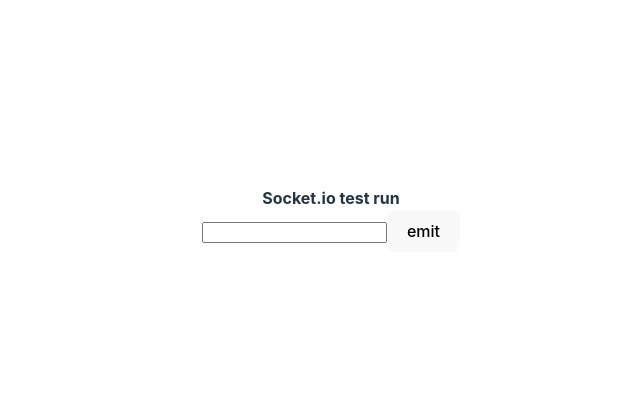
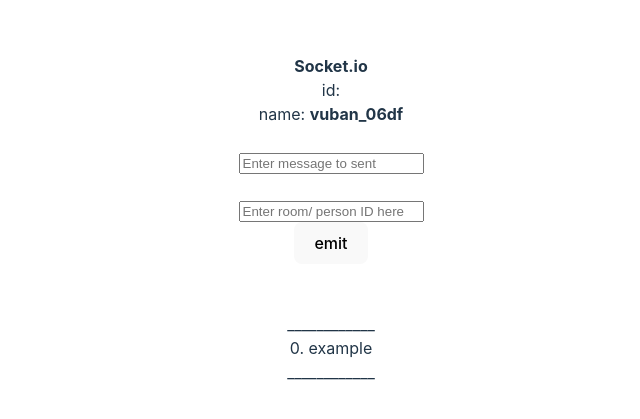
Before and after one commit to decipher-cs/sock-it-to-me, a React (Vite) app in the folder frontend/: page / in a window 1280 px wide. Shown: the part 181-600 px from the top of the page, without its empty margins (309-949 px from the left). Built offline with nearby package versions, Linux system fonts and the light colour scheme; no server answers.

Commit message:
added place to display messages

```diff
--- a/frontend/src/App.tsx
+++ b/frontend/src/App.tsx
@@ -16,6 +16,9 @@
     const username = useRef('vuban_' + randomChar)
     const users = useRef<User[]>([])
     const [custValue, setCustValue] = useState('')
+    const [socketID, setSocketID] = useState('')
+    const [message, setMessage] = useState(['example'])
+    const outMsg = useRef('')
 
     useEffect(() => {
         console.clear()
@@ -31,6 +34,7 @@
 
         socket.on('connect', () => {
             console.log('connection establishd on client-side with id:', socket.id)
+            setSocketID(socket.id)
         })
 
         socket.on('users', (users: User[]) => {
@@ -47,6 +51,7 @@
 
         socket.on('private message', ({ content, from }) => {
             console.log('message from user', from, ':::-->>', content)
+            setMessage(prev => prev.concat(content))
         })
 
         return () => {
@@ -57,17 +62,38 @@
     return (
         <>
             <div>
-                <b>Socket.io test run</b>
+                <b>Socket.io</b>
                 <br />
-                <input value={custValue} onChange={e => setCustValue(e.target.value)} />
+                id: <b>{socketID}</b>
+                <br />
+                name: <b>{username.current}</b>
+                <br />
+                <br />
+                <input onChange={e => (outMsg.current = e.target.value)} placeholder='Enter message to sent' />
+                <br />
+                <br />
+                <input
+                    value={custValue}
+                    onChange={e => setCustValue(e.target.value)}
+                    placeholder='Enter room/ person ID here'
+                />
+                <br />
                 <button
                     type='button'
                     onClick={() => {
-                        socket.emit('private message', { content: 'hellowold', to: custValue })
+                        socket.emit('private message', { content: outMsg.current, to: custValue })
                     }}
                 >
                     emit
                 </button>
+                <br /> <br /> <br />
+                ____________
+                {message.map((msg, i) => (
+                    <div key={i}>
+                        {i}. {msg}
+                    </div>
+                ))}
+                ____________
             </div>
         </>
     )
```
